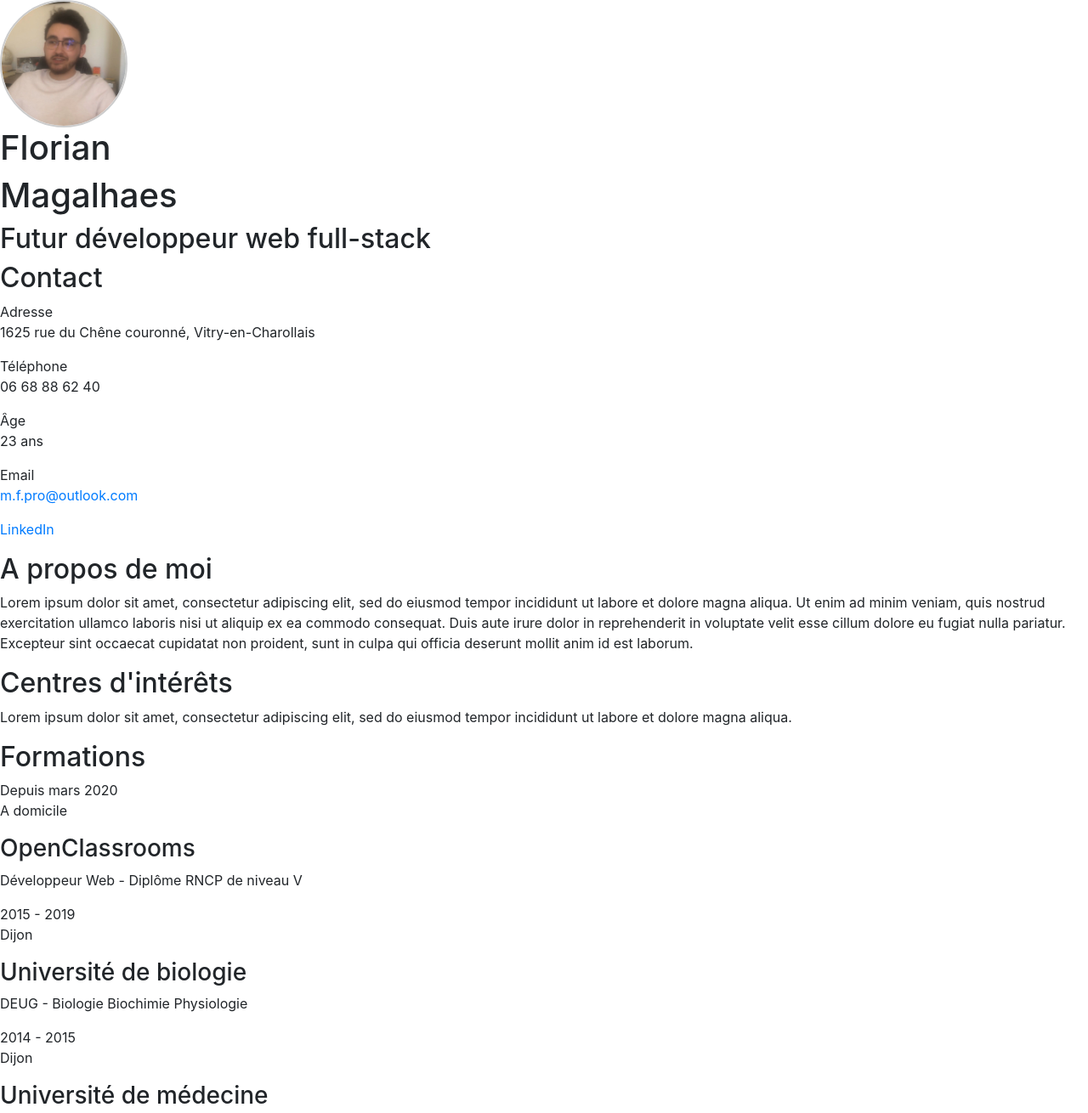
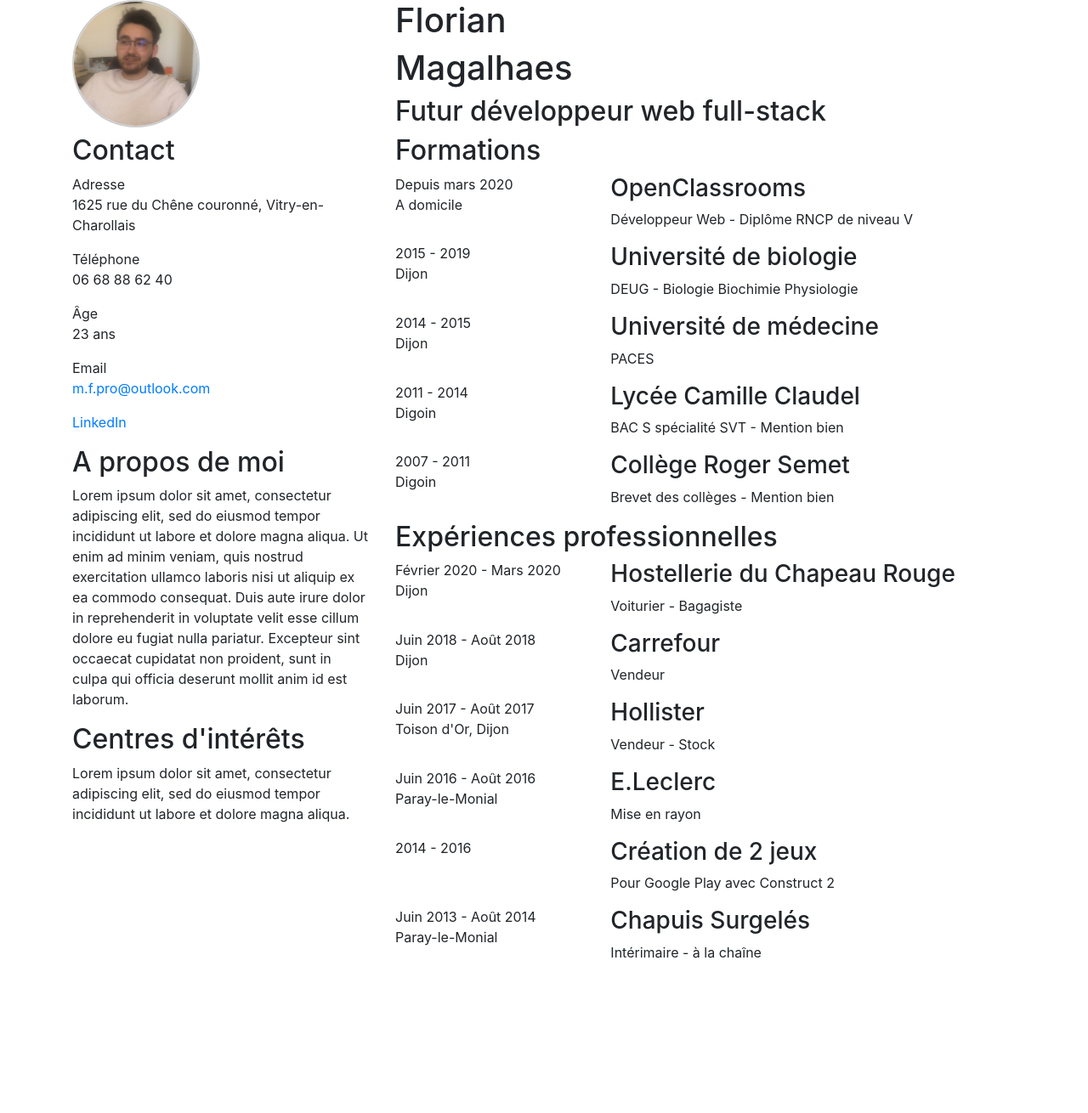
Before and after one commit to Flo-mgls/Flo-mgls.github.io, a plain HTML site: page CV_FM.html in a window 1280 px wide. Shown: the top 1310 px of the page at 85% size. After the commit the page ends 1149 px from the top, so only its background shows below. Drawn offline with nearby package versions, Linux system fonts and the light colour scheme.

Commit message:
Grille bootstrap faite

```diff
--- a/CV_FM.html
+++ b/CV_FM.html
@@ -10,14 +10,21 @@
 	<title>CV Magalhaes Florian</title>
 </head>
 
-	<body>
+<body class="container">
 	<!-- photo - name - slogan -->
-		<header>
+	<header class="row">
+		<div class="col-md-4">
 			<img src="contents/avatar.jpg" alt="profil picture Magalhaes Florian"/>
+		</div>
+		<div class="col-md-8">
 			<h1>Florian</h1>
 			<h1>Magalhaes</h1>
 			<h2>Futur développeur web full-stack</h2>
+		</div>
 	</header>
+
+	<dic class="row">
+		<div class="col-md-4">
 			<!-- Contact -->
 			<section>
 				<h2>Contact</h2>
@@ -42,71 +49,141 @@
 					<h2>Centres d'intérêts</h2>
 					<p>Lorem ipsum dolor sit amet, consectetur adipiscing elit, sed do eiusmod tempor incididunt ut labore et dolore magna aliqua.</p>
 				</section>
+			</div>
+
+			<div class="col-md-8">
 				<!-- formations -->
 				<section>
 					<h2>Formations</h2>
-
+					<div class="row">
+						<div class="col-md-4">
 							<p>Depuis mars 2020<br/>
 							A domicile</p>
+						</div>
+						<div class="col-md-8">
 							<h3>OpenClassrooms</h3>
 							<p>Développeur Web - Diplôme RNCP de niveau V</p>
+						</div>
+					</div>
 
+					<div class="row">
+						<div class="col-md-4">
 							<p>2015 - 2019<br/>
 							Dijon</p>
+						</div>
+						<div class="col-md-8">
 							<h3>Université de biologie</h3>
 							<p>DEUG - Biologie Biochimie Physiologie</p>
+						</div>
+					</div>
 
+					<div class="row">
+						<div class="col-md-4">
 							<p>2014 - 2015<br/>
 							Dijon</p>
+						</div>
+						<div class="col-md-8">
 							<h3>Université de médecine</h3>
 							<p>PACES</p>
+						</div>
+					</div>
 
+					<div class="row">
+						<div class="col-md-4">
 							<p>2011 - 2014<br/>
 							Digoin</p>
+						</div>
+						<div class="col-md-8">
 							<h3>Lycée Camille Claudel</h3>
 							<p>BAC S spécialité SVT - Mention bien</p>
+						</div>
+					</div>
 
+					<div class="row">
+						<div class="col-md-4">
 							<p>2007 - 2011<br/>
 							Digoin</p>
+						</div>
+						<div class="col-md-8">
 							<h3>Collège Roger Semet</h3>
 							<p>Brevet des collèges - Mention bien</p>
+						</div>
+					</div>
 				</section>
 				<!-- Professional experiences -->
 				<section>
 					<h2>Expériences professionnelles</h2>
 
+					<div class="row">
+						<div class="col-md-4">
 							<p>Février 2020 - Mars 2020<br/>
 							Dijon</p>
+						</div>
+						<div class="col-md-8">
 							<h3>Hostellerie du Chapeau Rouge</h3>
 							<p>Voiturier - Bagagiste</p>
+						</div>
+					</div>
 
+					<div class="row">
+						<div class="col-md-4">
 							<p>Juin 2018 - Août 2018<br/>
 							Dijon</p>
+						</div>
+						<div class="col-md-8">
 							<h3>Carrefour</h3>
 							<p>Vendeur</p>
+						</div>
+					</div>
 
+					<div class="row">
+						<div class="col-md-4">
 							<p>Juin 2017 - Août 2017<br/>
 							Toison d'Or, Dijon</p>
+						</div>
+						<div class="col-md-8">
 							<h3>Hollister</h3>
 							<p>Vendeur - Stock</p>
+						</div>
+					</div>
 
+					<div class="row">
+						<div class="col-md-4">
 							<p>Juin 2016 - Août 2016<br/>
 							Paray-le-Monial</p>
+						</div>
+						<div class="col-md-8">
 							<h3>E.Leclerc</h3>
 							<p>Mise en rayon</p>
+						</div>
+					</div>
 
+					<div class="row">
+						<div class="col-md-4">
 							<p>2014 - 2016</p>
+						</div>
+						<div class="col-md-8">
 							<h3>Création de 2 jeux</h3>
 							<p>Pour Google Play avec Construct 2</p>
+						</div>
+					</div>
 
+					<div class="row">
+						<div class="col-md-4">
 							<p>Juin 2013 - Août 2014<br/>
 							Paray-le-Monial</p>
+						</div>
+						<div class="col-md-8">
 							<h3>Chapuis Surgelés</h3>
 							<p>Intérimaire - à la chaîne</p>
+						</div>
+					</div>
 				</section>
 				<!-- -->
 				<section>
 				</section>
+			</div>
+		</dic>
 
 	</body>
 
```
Lines whose indentation alone changed are shown as unchanged.
